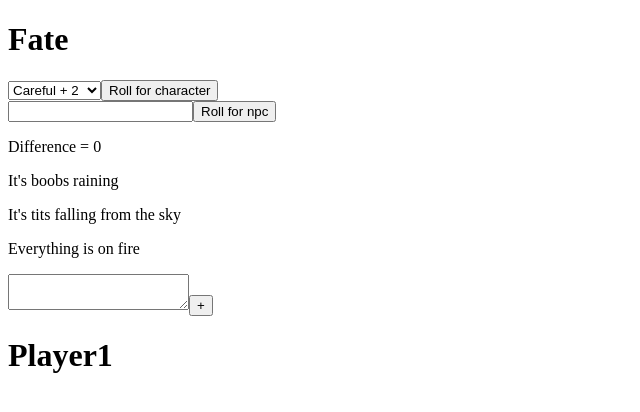
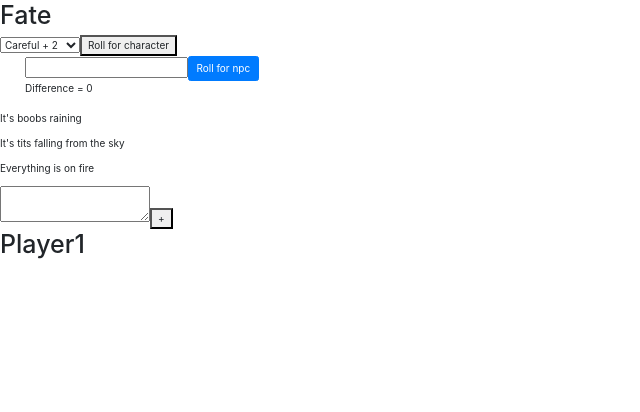
Before and after one commit to Martin-Velev/FateTool, a React (Create React App) app: page / in a window 1280 px wide. Shown: the top 412 px of the page, without its empty margins (0-640 px from the left). Built offline with nearby package versions, Linux system fonts and the light colour scheme.

Commit message:
experimenting with css

```diff
--- a/package.json
+++ b/package.json
@@ -3,8 +3,10 @@
   "version": "0.1.0",
   "private": true,
   "dependencies": {
-    "react": "^16.3.2",
-    "react-dom": "^16.3.2",
+    "bootstrap": "^4.1.1",
+    "react": "^16.4.0",
+    "react-bootstrap": "^0.32.1",
+    "react-dom": "^16.4.0",
     "react-scripts": "1.1.4"
   },
   "scripts": {
--- a/public/index.html
+++ b/public/index.html
@@ -9,6 +9,7 @@
       homescreen on Android. See https://developers.google.com/web/fundamentals/engage-and-retain/web-app-manifest/
     -->
     <link rel="manifest" href="%PUBLIC_URL%/manifest.json">
+    <link rel="stylesheet" href="https://maxcdn.bootstrapcdn.com/bootstrap/3.3.7/css/bootstrap.min.css" integrity="sha384-BVYiiSIFeK1dGmJRAkycuHAHRg32OmUcww7on3RYdg4Va+PmSTsz/K68vbdEjh4u" crossorigin="anonymous">
     <link rel="shortcut icon" href="%PUBLIC_URL%/favicon.ico">
     <!--
       Notice the use of %PUBLIC_URL% in the tags above.
--- a/src/components/Roller.js
+++ b/src/components/Roller.js
@@ -1,5 +1,7 @@
 import React, { Component } from 'react';
 import {approaches} from '../constants/constants'
+import 'bootstrap/dist/css/bootstrap.min.css';
+
 
 class Roller extends Component {
   constructor(props){
@@ -27,11 +29,13 @@ class Roller extends Component {
         <button onClick={this.rollForCharacter}> Roll for character </button>
         {this.state.characterRollResult}
         <br />
-        <input value={this.state.manualModifier} onChange={this.onManualModifierChange} />
-        <button onClick={this.rollForNpc}> Roll for npc </button>
-        {this.state.npcRollResult}
-        <br />
-        <p> Difference = {this.state.characterRollResult - this.state.npcRollResult}</p>
+        <div class="container-fluid mx-sm-3 mb-2">
+          <input value={this.state.manualModifier} onChange={this.onManualModifierChange} />
+          <button type="button" class="btn btn-primary" onClick={this.rollForNpc}> Roll for npc </button>
+          {this.state.npcRollResult}
+          <br />
+          <p> Difference = {this.state.characterRollResult - this.state.npcRollResult}</p>
+        </div>
       </div>
     )
   }
```
Also changed, not shown: 1 other file (tests, documents, lock files or other folders).
